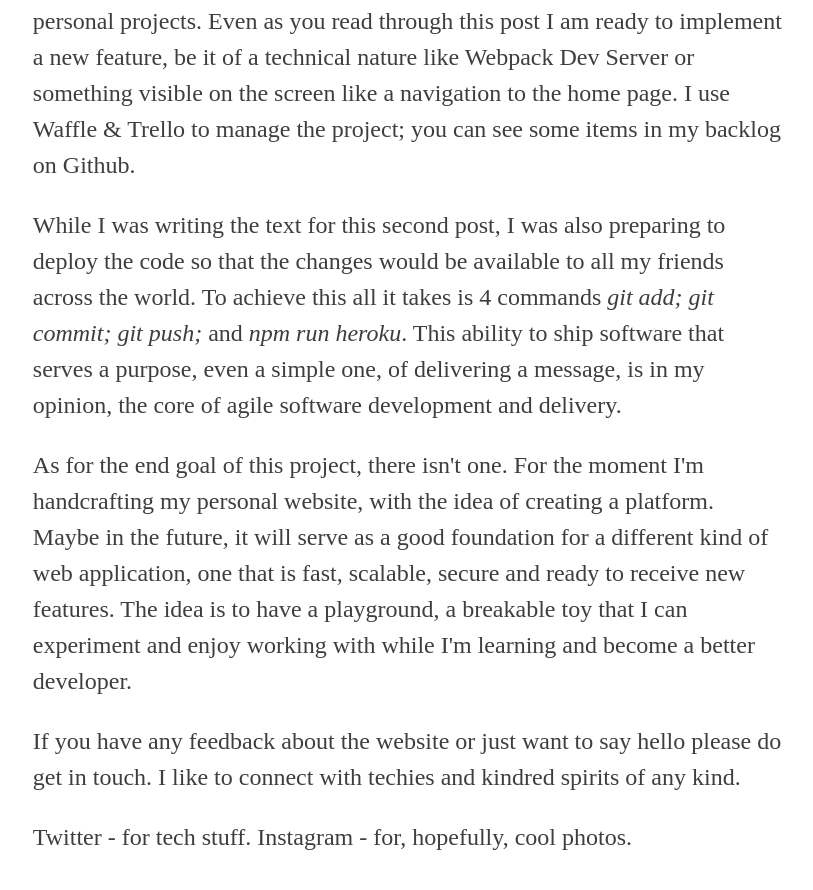
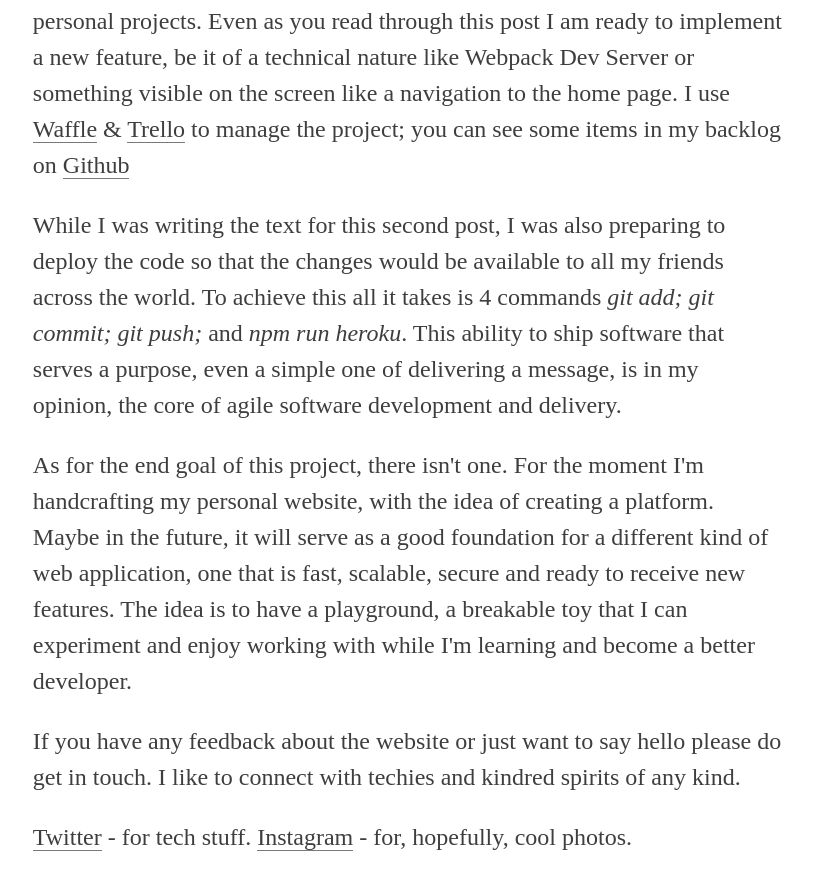
Before and after one commit to TudorTacal/genesis, a React app: page /posts/what-am-i-building-agile-software-delivery in a window 1280 px wide. Shown: the part 686-1576 px from the top of the page, without its empty margins (232-1045 px from the left). Built offline with nearby package versions, Linux system fonts and the light colour scheme; the HTML template or start-up script is replaced by a standard one.

Commit message:
Add external links to Waffle, Trello, Github, Twitter & Instagram.

```diff
--- a/src/client/blog-post/blog-post.js
+++ b/src/client/blog-post/blog-post.js
@@ -1,5 +1,6 @@
 import React from 'react';
 import styled from 'styled-components';
+import { StyledLink } from '../presentational';
 
 const BlogPostHeader = styled.div`
   grid-area: header;
@@ -116,17 +117,18 @@
             </p>
             <p>
               To prove my point, I am developing this website in real time. My baby girl is due on
-              the 2nd of October so I still find a few hours per week to work on my personal projects.
+              the 31th of October so I still find a few hours per week to work on my personal projects.
               Even as you read through this post I am ready to implement a new feature, be it of a technical
               nature like <it>Webpack Dev Server</it> or something visible on the screen like a <it>navigation to
-              the home page</it>. I use Waffle & Trello to manage the project; you can see some items in my backlog
-              on Github.
+              the home page</it>. I use <StyledLink to="//www.waffle.io" target="_blank">Waffle</StyledLink> & {" "}
+              <StyledLink to="//www.trello.com" target="_blank">Trello</StyledLink> to manage the project; you can see some items in my backlog
+              on <StyledLink to="//github.com/TudorTacal/genesis/issues" target="_blank">Github</StyledLink>
             </p>
             <p>
               While I was writing the text for this second post, I was also preparing to deploy the code so that
               the changes would be available to all my friends across the world. To achieve this all it takes is 4 commands
               {" "} <i>git add;</i> <i>git commit;</i> <i>git push;</i> and <i>npm run heroku</i>.
-              This ability to ship software that serves a purpose, even a simple one, of delivering a
+              This ability to ship software that serves a purpose, even a simple one of delivering a
               message, is in my opinion, the core of agile software development and delivery.
             </p>
             <p>
@@ -142,8 +144,12 @@
             kindred spirits of any kind.
             </p>
             <p>
-              Twitter - for tech stuff.
-              Instagram - for, hopefully, cool photos.
+            <StyledLink to="//twitter.com/Tudor_Tacal" target="_blank">
+              Twitter
+            </StyledLink> - for tech stuff. {" "}
+            <StyledLink to="//www.instagram.com/tudortacal/" target="_blank">
+              Instagram
+            </StyledLink> - for, hopefully, cool photos.
             </p>
           </BlogPostBody>
           <BlogPostFooter>
```
